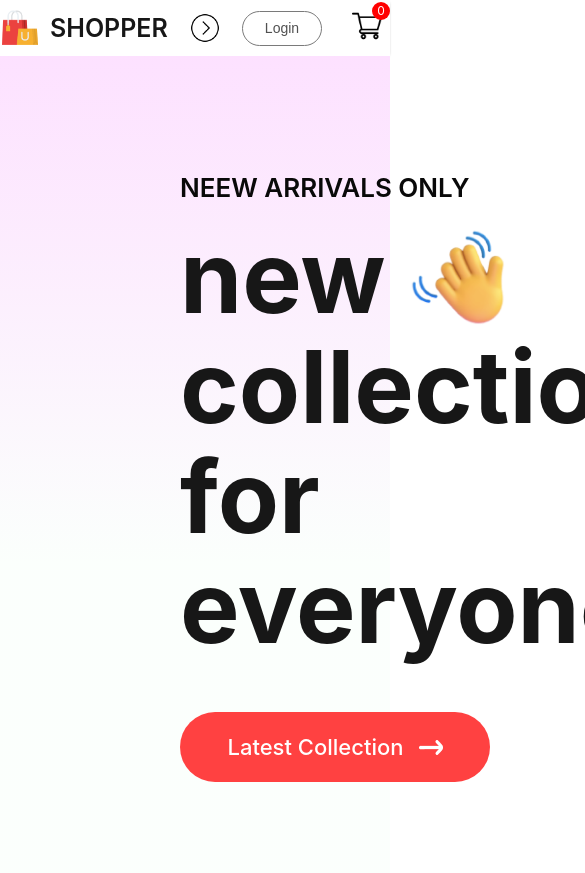
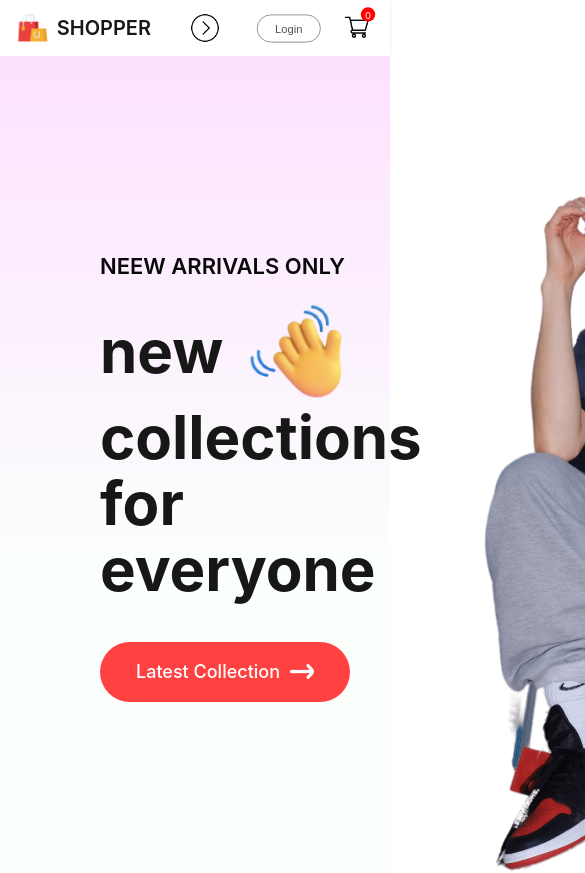
Before and after one commit to Wn0fbg/e-shop, a React (Create React App) app in the folder fronted/: page / in a window 390 px wide. Shown: the top 873 px of the page, 585 px wide, since content can reach past the window. Built offline with nearby package versions, Linux system fonts and the light colour scheme.

Commit message:
adaptive for navbar and page shop

```diff
--- a/fronted/src/components/Hero/Hero.css
+++ b/fronted/src/components/Hero/Hero.css
@@ -52,8 +52,34 @@
 }
 
 .hero-right {
-    flex: 1;
-    display: flex;
-    align-items: center;
-    justify-content: center;
+  flex: 1;
+  display: flex;
+  align-items: center;
+  justify-content: center;
 }
+
+@media (max-width: 1280px) {
+  .hero-left {
+    padding-left: 100px;
+  }
+
+  .hero-left h2 {
+    font-size: 22px;
+  }
+
+  .hero-left p {
+    font-size: 60px;
+  }
+
+  .hero-hand-icon {
+    width: 80px;
+  }
+
+  .hero-latest-btn {
+    gap: 10px;
+    width: 250px;
+    height: 60px;
+    margin-top: 20px;
+    font-size: 18px;
+  }
+}
--- a/fronted/src/components/Item/Item.css
+++ b/fronted/src/components/Item/Item.css
@@ -1,5 +1,9 @@
 .item {
-  width: 350px;
+  width: 280px;
+}
+
+.item img {
+  width: 280px;
 }
 
 .item-link {
@@ -35,3 +39,58 @@
   transform: scale(1.05);
   transition: 0.6s;
 }
+
+@media (max-width: 1280px) {
+  .item {
+    width: 220px;
+    font-size: 14px;
+  }
+
+  .item img {
+    width: 220px;
+  }
+
+  .item-prices {
+    font-size: 14px;
+  }
+}
+
+@media (max-width: 1024px) {
+  .item {
+    width: 170px;
+    font-size: 13px;
+  }
+
+  .item img {
+    width: 170px;
+  }
+
+  .item-prices {
+    font-size: 13px;
+  }
+}
+
+@media (max-width: 800px) {
+  .item {
+    width: 120px;
+    font-size: 12px;
+  }
+
+  .item img {
+    width: 120px;
+  }
+
+  .item-prices {
+    font-size: 12px;
+  }
+}
+
+@media (max-width: 500px) {
+  .item {
+    width: 160px;
+  }
+
+  .item img {
+    width: 160px;
+  }
+}
--- a/fronted/src/components/Navbar/Navbar.css
+++ b/fronted/src/components/Navbar/Navbar.css
@@ -188,4 +188,17 @@
     padding: 8px 0;
     gap: 0px;
   }
+
+  .nav-logo {
+    transform: scale(0.8);
+  }
+
+  .nav-menu {
+    height: 70px;
+    top: 50px;
+  }
+
+  .nav-login-cart {
+    transform: scale(0.8);
+  }
 }
```
